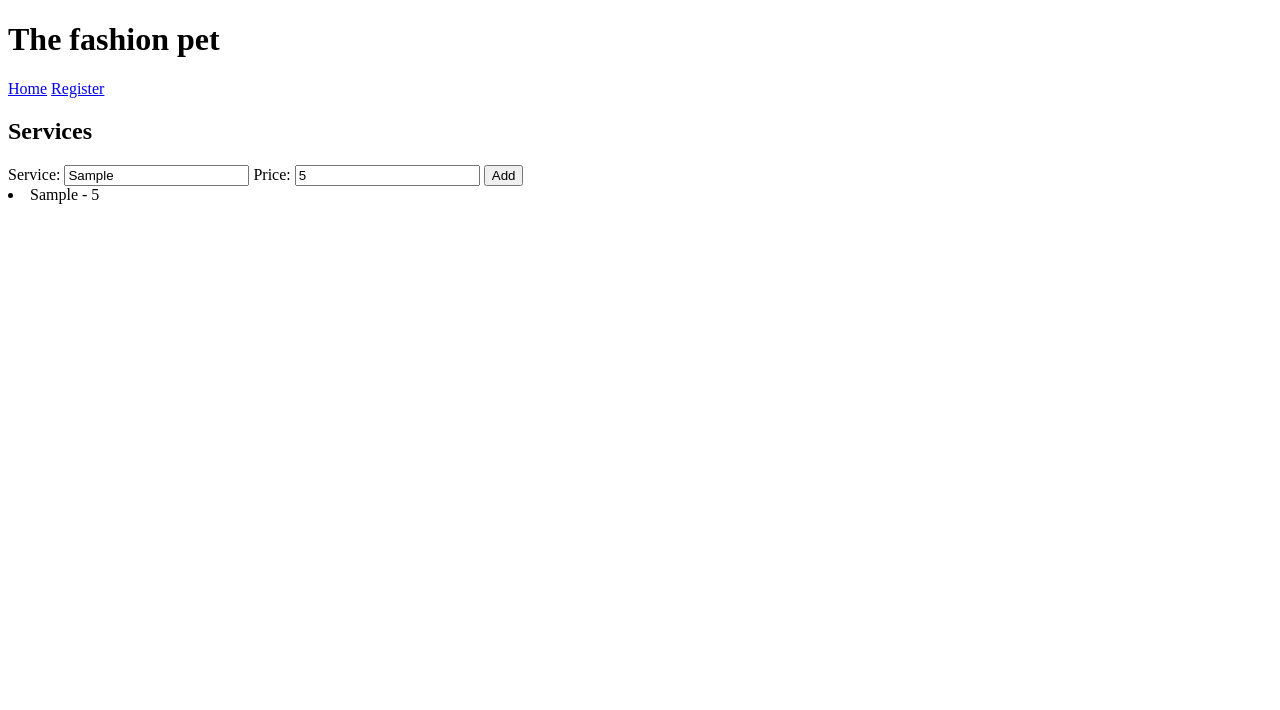
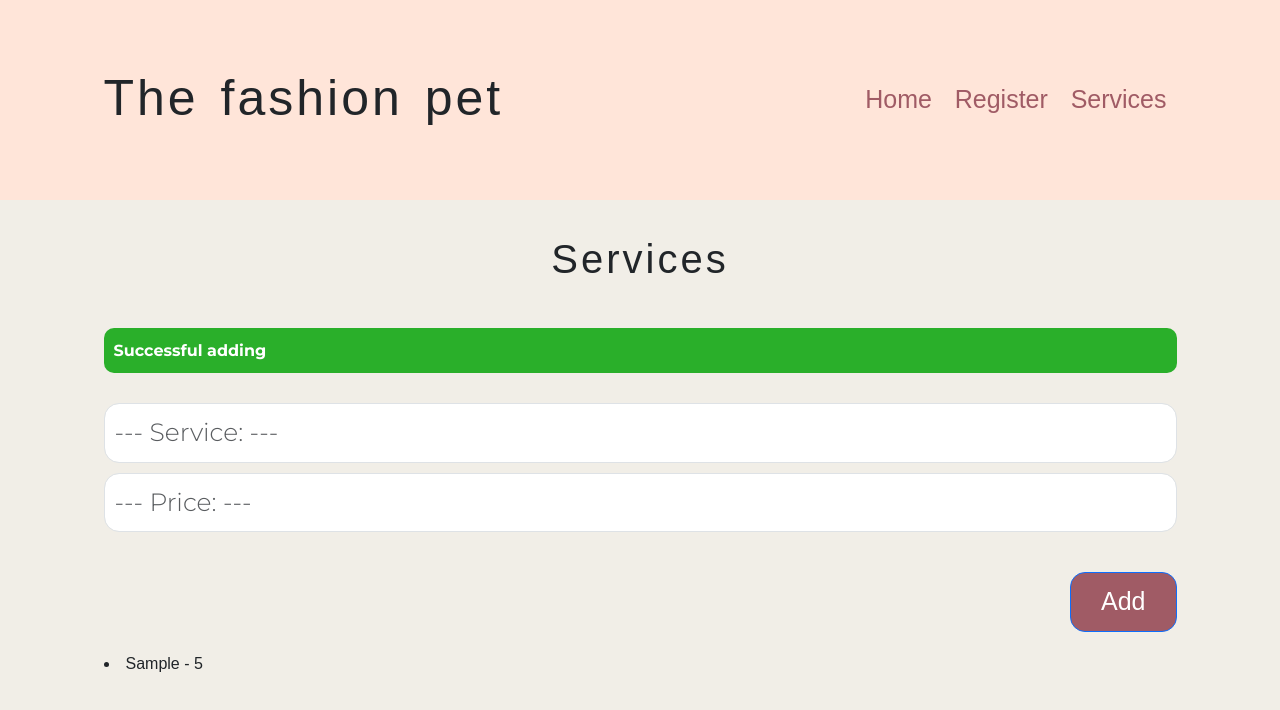
Before and after one commit to FerUgalde/petSalon-105, a plain HTML site: page services.html in a window 1280 px wide. Both pictures are taken after typing "Sample", "5" into the empty fields and a click on the button "Add". Drawn offline with nearby package versions, Linux system fonts and the light colour scheme; a web font is replaced by a local one.

Commit message:
finished asiggnment 2 - local storage - clear inputs and display notification in services.html with jquery - including  css

```diff
--- a/scripts/services.js
+++ b/scripts/services.js
@@ -1,16 +1,3 @@
-// Js vs jquery
-
-// document.getElementById("services");//js
-// $("#services");//jquery
-
-// document.getElementsByClassName("form-control");
-// $(".form-control");
-
-// document.getElementsByTagName("h2");
-// $("h2");
-
-// //get the value
-// let inputService=$("#selectServices").val();
 var services = [];
 
 //similar to window.onload
@@ -30,12 +17,20 @@ function Service(description,price){
 }
 
 function addService(){
-    let inputService = $("#txtService").val();
-    let inputPrice = $("#txtPrice").val();
-    let newService = new Service(inputService, inputPrice);
-    services.push(newService);
-    saveItems(newService); //from the LS
-    displayItems(services);
+    let inputService = $("#txtService");
+    let inputPrice = $("#txtPrice");
+    let newService = new Service(inputService.val(), inputPrice.val());
+    let listService = [inputService.val(), inputPrice.val()];
+    if(validService(listService)){
+        services.push(newService);
+        saveItems(newService); //from the LS
+        displayItems(services);
+        inputService.val("");
+        inputPrice.val("");
+        showNotifications("Successful adding", "alert-successful");
+    }else{
+        showNotifications("Please fill out all the required fields", "alert-error");
+    }
 }
 
 function displayItems(items){
@@ -48,3 +43,28 @@ function displayItems(items){
         htmlList.append(li);
     }
 }
+
+function validService(aService){
+    let validation=true;
+    $("input").each(function() {
+        $(this).removeClass("alert-error");
+    });
+    if(aService.some(value => value == "")){
+        validation=false;
+        $("input").each(function() {
+            if($(this).val() == ""){
+                $(this).addClass("alert-error");
+            };
+        });
+    }
+    return validation;
+}
+
+function showNotifications(msg, type){
+    $("#notifications").removeClass("hidden");
+    $("#notifications").html(`<p class="${type}">${msg}</p>`);
+
+    setTimeout(function(){
+        $("#notifications").addClass("hidden");
+    },3000);
+}
--- a/services.html
+++ b/services.html
@@ -3,7 +3,10 @@
 <head>
     <meta charset="UTF-8">
     <meta name="viewport" content="width=device-width, initial-scale=1.0">
-    <title>Document</title>
+    <link href="https://fonts.googleapis.com/css2?family=Lato:wght@300;400;700&family=Montserrat:ital,wght@0,300;0,700;1,300&family=Protest+Riot&display=swap" rel="stylesheet">
+    <link rel="stylesheet" href="https://cdn.jsdelivr.net/npm/bootstrap@5.3.2/dist/css/bootstrap.min.css">
+    <link rel="stylesheet" href="styles/style.css">
+    <title>Services - Pet salon</title>
 </head>
 <body>
     <header class="site-init">
@@ -13,19 +16,26 @@
             <nav>
                 <a href="index.html">Home</a>
                 <a href="register.html">Register</a>
+                <a href="services.html">Services</a>
             </nav>
         </div>
     </header>
 
-    <main>
+    <main class="container">
         <h2>Services</h2>
-
+        <div class="hidden" id="notifications">
+            <p>This is a notification section</p>
+        </div>
         <div class="service-from">
-            <label>Service:</label>
-            <input type="text" id="txtService">
-            <label>Price:</label>
-            <input type="number" id="txtPrice">
-            <button id="btnService">Add</button>
+            <div class="mb-3">
+                <input class="form-control form-control-sm" type="text" id="txtService" placeholder="--- Service: ---">
+            </div>
+            <div class="mb-3">
+                <input class="form-control form-control-sm" type="number" id="txtPrice" placeholder="--- Price: ---">
+            </div>
+            <div class="btn-cont">
+                <button id="btnService" type="button" class="btn btn-primary btn-lg">Add</button>
+            </div>
         </div>
 
         <div id="services">
--- a/styles/style.css
+++ b/styles/style.css
@@ -268,6 +268,7 @@ form{
 }
 .btn-primary{
     background-color: var(--more);
+    color: white;
     margin-top: 3rem;
     font-size: 2.5rem;
     padding: 1rem 3rem;
@@ -437,3 +438,11 @@ td:last-child{
 .hidden{
     display: none;
 }
+
+/*services*/
+.service-from .mb-3{
+    width: 100%;
+}
+#services{
+    font-size: 1.6rem;
+}
```
Also changed, not shown: index.html (+1 -0 lines), register.html (+2 -1 lines).
